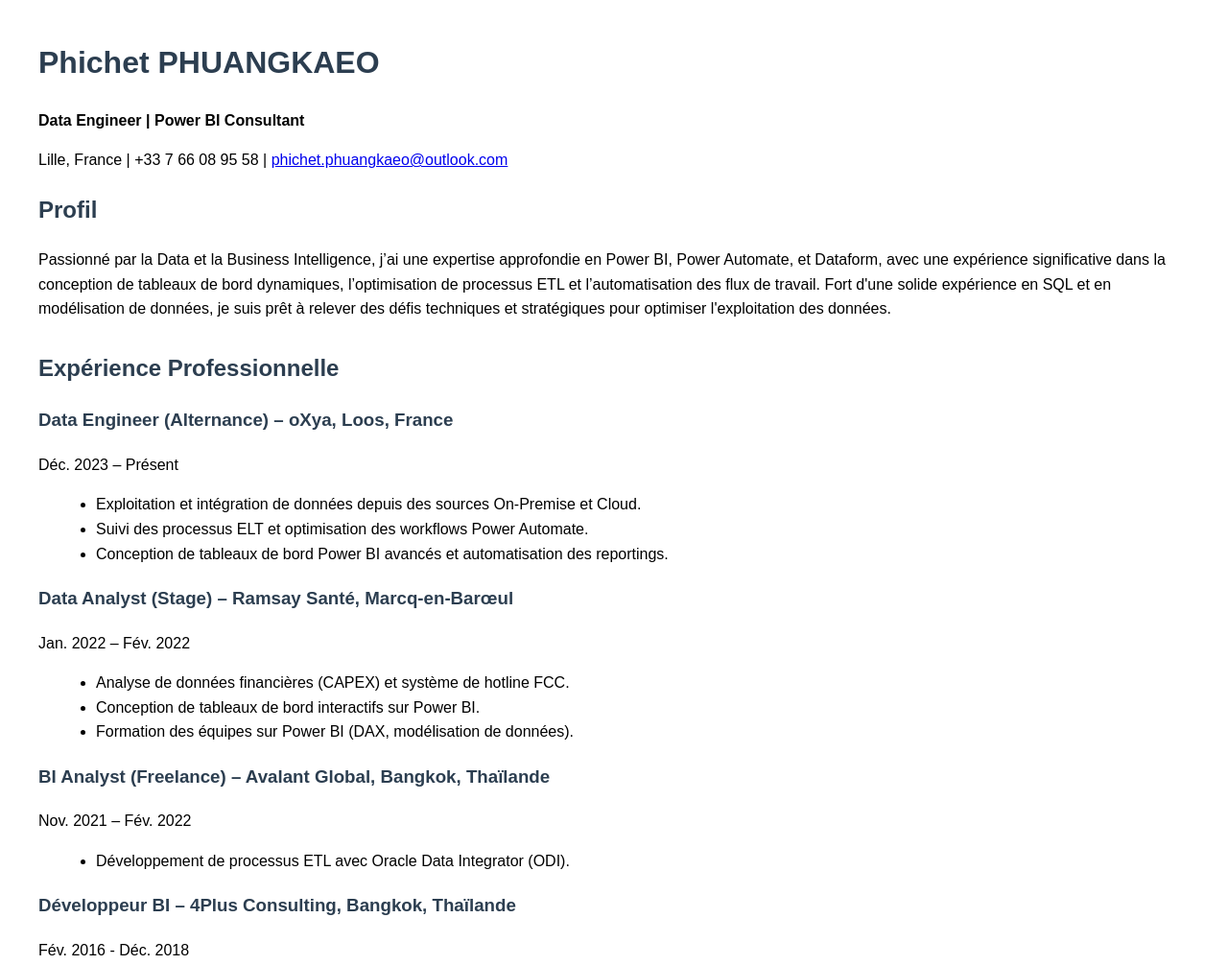
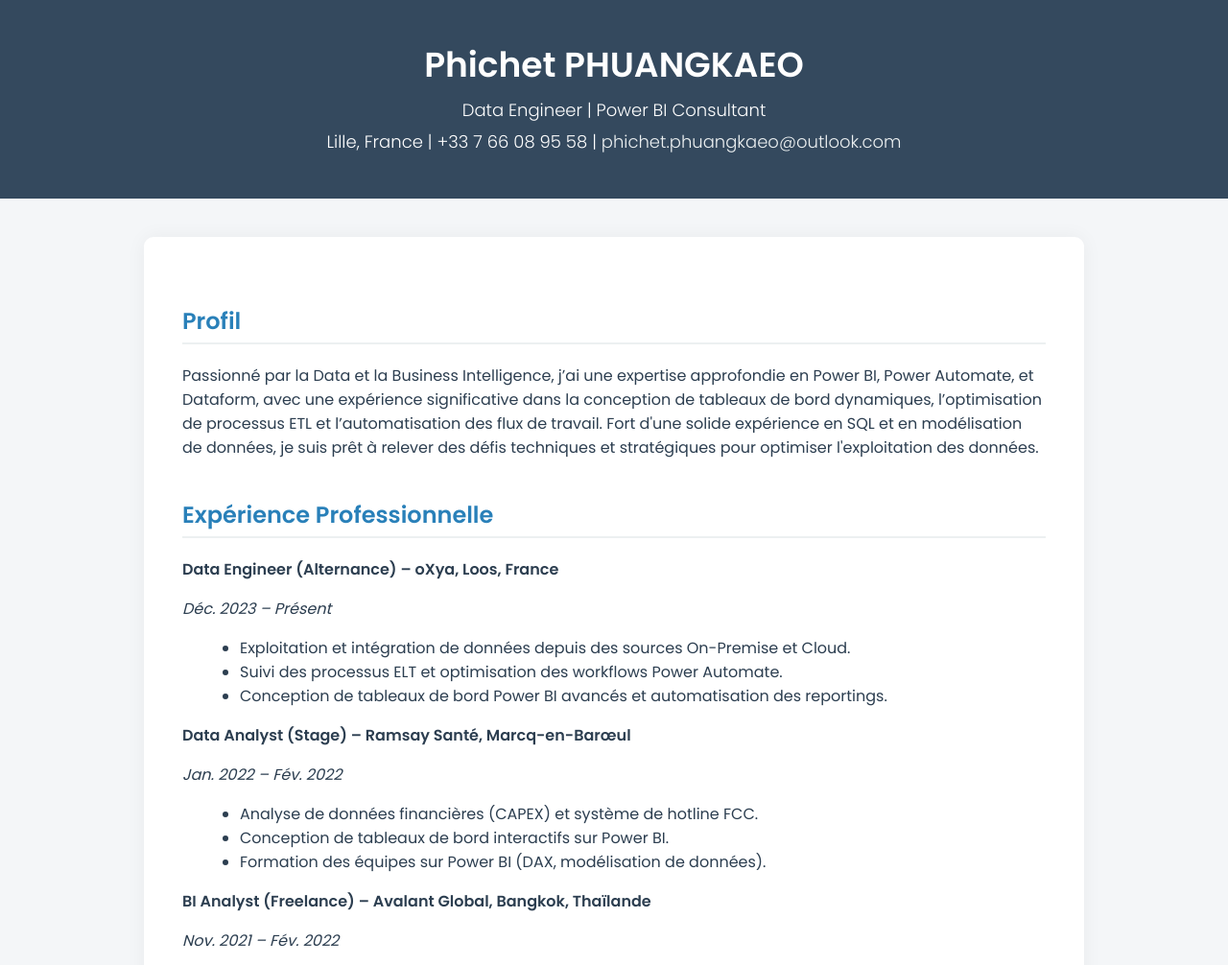
Before and after one commit to phuangkaeo/phuangkaeo.github.io, a plain HTML site: page index.html in a window 1280 px wide. Shown: the top 1006 px of the page at 96% size. Drawn offline with Linux system fonts and the light colour scheme.

Commit message:
Update index.html

```diff
--- a/index.html
+++ b/index.html
@@ -4,20 +4,90 @@
   <meta charset="UTF-8">
   <meta name="viewport" content="width=device-width, initial-scale=1">
   <title>CV - Phichet PHUANGKAEO</title>
+  <link href="https://fonts.googleapis.com/css2?family=Poppins:wght@300;400;600&display=swap" rel="stylesheet">
   <style>
-    body { font-family: Arial, sans-serif; margin: 40px; line-height: 1.6; }
-    h1, h2, h3 { color: #2c3e50; }
-    .section { margin-bottom: 30px; }
-    .contact, .skills { margin-top: 10px; }
-    ul { list-style-type: disc; margin-left: 20px; }
-    .job-title { font-weight: bold; }
+    body {
+      font-family: 'Poppins', sans-serif;
+      background-color: #f4f6f8;
+      color: #2c3e50;
+      margin: 0;
+      padding: 0;
+    }
+
+    header {
+      background-color: #34495e;
+      color: #fff;
+      padding: 40px 20px;
+      text-align: center;
+    }
+
+    header h1 {
+      margin: 0;
+      font-size: 36px;
+      font-weight: 600;
+    }
+
+    header p {
+      margin: 6px 0;
+      font-size: 18px;
+      font-weight: 300;
+    }
+
+    .container {
+      max-width: 900px;
+      margin: 40px auto;
+      background: #fff;
+      padding: 30px 40px;
+      border-radius: 10px;
+      box-shadow: 0 0 20px rgba(0, 0, 0, 0.05);
+    }
+
+    h2 {
+      color: #2980b9;
+      border-bottom: 2px solid #ecf0f1;
+      padding-bottom: 5px;
+      margin-top: 40px;
+      font-weight: 600;
+    }
+
+    h3 {
+      margin-bottom: 5px;
+      font-weight: 500;
+    }
+
+    ul {
+      list-style-type: disc;
+      margin-left: 20px;
+    }
+
+    .section p, ul {
+      margin-bottom: 15px;
+    }
+
+    .job-title {
+      font-weight: 600;
+      font-size: 16px;
+    }
+
+    a {
+      color: #2980b9;
+      text-decoration: none;
+    }
+
+    a:hover {
+      text-decoration: underline;
+    }
   </style>
 </head>
 <body>
+
+<header>
   <h1>Phichet PHUANGKAEO</h1>
-  <p><strong>Data Engineer | Power BI Consultant</strong></p>
-  <p>Lille, France | +33 7 66 08 95 58 | <a href="mailto:phichet.phuangkaeo@outlook.com">phichet.phuangkaeo@outlook.com</a></p>
+  <p>Data Engineer | Power BI Consultant</p>
+  <p>Lille, France | +33 7 66 08 95 58 | <a href="mailto:phichet.phuangkaeo@outlook.com" style="color: #ecf0f1;">phichet.phuangkaeo@outlook.com</a></p>
+</header>
 
+<div class="container">
   <div class="section">
     <h2>Profil</h2>
     <p>Passionné par la Data et la Business Intelligence, j’ai une expertise approfondie en Power BI, Power Automate, et Dataform, avec une expérience significative dans la conception de tableaux de bord dynamiques, l’optimisation de processus ETL et l’automatisation des flux de travail. Fort d'une solide expérience en SQL et en modélisation de données, je suis prêt à relever des défis techniques et stratégiques pour optimiser l'exploitation des données.</p>
@@ -26,7 +96,7 @@
   <div class="section">
     <h2>Expérience Professionnelle</h2>
     <h3 class="job-title">Data Engineer (Alternance) – oXya, Loos, France</h3>
-    <p>Déc. 2023 – Présent</p>
+    <p><em>Déc. 2023 – Présent</em></p>
     <ul>
       <li>Exploitation et intégration de données depuis des sources On-Premise et Cloud.</li>
       <li>Suivi des processus ELT et optimisation des workflows Power Automate.</li>
@@ -34,7 +104,7 @@
     </ul>
 
     <h3 class="job-title">Data Analyst (Stage) – Ramsay Santé, Marcq-en-Barœul</h3>
-    <p>Jan. 2022 – Fév. 2022</p>
+    <p><em>Jan. 2022 – Fév. 2022</em></p>
     <ul>
       <li>Analyse de données financières (CAPEX) et système de hotline FCC.</li>
       <li>Conception de tableaux de bord interactifs sur Power BI.</li>
@@ -42,13 +112,13 @@
     </ul>
 
     <h3 class="job-title">BI Analyst (Freelance) – Avalant Global, Bangkok, Thaïlande</h3>
-    <p>Nov. 2021 – Fév. 2022</p>
+    <p><em>Nov. 2021 – Fév. 2022</em></p>
     <ul>
       <li>Développement de processus ETL avec Oracle Data Integrator (ODI).</li>
     </ul>
 
     <h3 class="job-title">Développeur BI – 4Plus Consulting, Bangkok, Thaïlande</h3>
-    <p>Fév. 2016 - Déc. 2018</p>
+    <p><em>Fév. 2016 - Déc. 2018</em></p>
     <ul>
       <li>Conception et mise en œuvre de bases de données (SQL Server, Oracle).</li>
       <li>Transformation des exigences métier en modèles de données et pipelines ETL.</li>
@@ -56,7 +126,7 @@
     </ul>
 
     <h3 class="job-title">Formateur Logiciel – Siam Piwat Retail, Bangkok</h3>
-    <p>Fév. 2016 - Déc. 2018</p>
+    <p><em>Fév. 2016 - Déc. 2018</em></p>
     <ul>
       <li>Formation sur Tableau et SAP Data Services.</li>
     </ul>
@@ -65,7 +135,7 @@
   <div class="section">
     <h2>Compétences</h2>
     <ul>
-      <li><strong>Business Intelligence & Visualisation:</strong> Power BI (DAX, M Query, Service, Gateway), Grafana, Tableau, Qlik Sense</li>
+      <li><strong>Business Intelligence:</strong> Power BI (DAX, M Query, Service, Gateway), Grafana, Tableau, Qlik Sense</li>
       <li><strong>Data Engineering & Cloud:</strong> SQL Server, PostgreSQL, Oracle, Talend, ODI, SSIS, Dataform, Azure Data Factory, Power Automate</li>
       <li><strong>Programmation & ML:</strong> Python, R, Scikit-Learn, TensorFlow</li>
       <li><strong>Soft Skills:</strong> Esprit d'équipe, adaptabilité, rigueur, créativité</li>
@@ -80,5 +150,16 @@
       <li>Microsoft Certified: Power BI Data Analyst Associate (PL-300)</li>
     </ul>
   </div>
+
+  <div class="section">
+    <h2>Langues</h2>
+    <ul>
+      <li><strong>Français :</strong> Courant</li>
+      <li><strong>Anglais :</strong> Professionnel</li>
+      <li><strong>Thaï :</strong> Langue maternelle</li>
+    </ul>
+  </div>
+</div>
+
 </body>
 </html>
```
